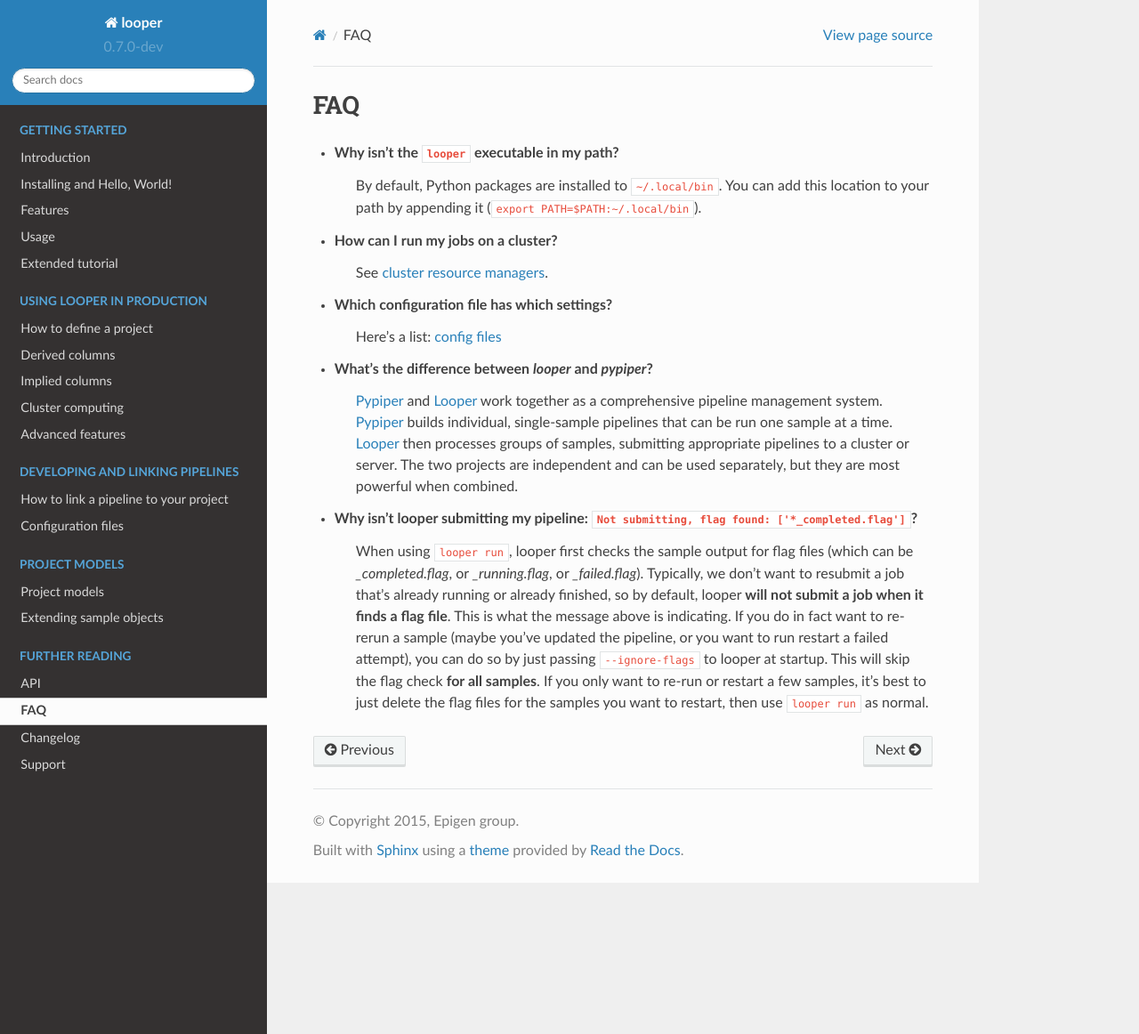
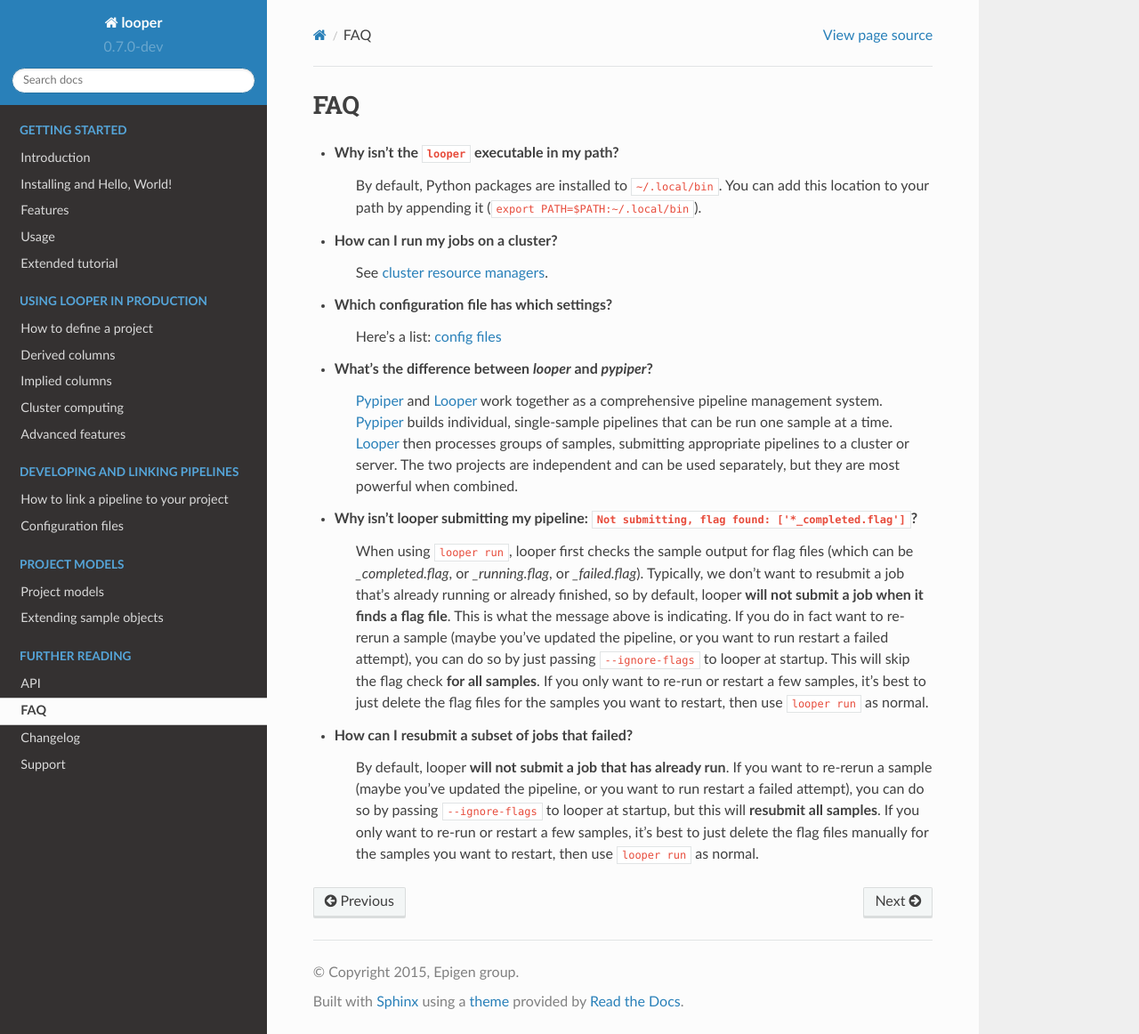
Before and after one commit to pepkit/peppy, a Sphinx documentation site: the page built from doc/source/faq.rst, in a window 1280 px wide and 1162 px high. Shown: the whole window at 89% size. Built offline with Sphinx 7.4.7 and the Read the Docs theme 2.0.0, drawn with Linux system fonts in a browser that asks for light colours.

Commit message:
add to faq

```diff
--- a/doc/source/faq.rst
+++ b/doc/source/faq.rst
@@ -15,3 +15,6 @@
 
 - Why isn't looper submitting my pipeline: ``Not submitting, flag found: ['*_completed.flag']``?
 	When using ``looper run``, looper first checks the sample output for flag files (which can be `_completed.flag`, or `_running.flag`, or `_failed.flag`). Typically, we don't want to resubmit a job that's already running or already finished, so by default, looper **will not submit a job when it finds a flag file**. This is what the message above is indicating. If you do in fact want to re-rerun a sample (maybe you've updated the pipeline, or you want to run restart a failed attempt), you can do so by just passing ``--ignore-flags`` to looper at startup. This will skip the flag check **for all samples**. If you only want to re-run or restart a few samples, it's best to just delete the flag files for the samples you want to restart, then use ``looper run`` as normal.
+
+- How can I resubmit a subset of jobs that failed?
+	By default, looper **will not submit a job that has already run**. If you want to re-rerun a sample (maybe you've updated the pipeline, or you want to run restart a failed attempt), you can do so by passing ``--ignore-flags`` to looper at startup, but this will **resubmit all samples**. If you only want to re-run or restart a few samples, it's best to just delete the flag files manually for the samples you want to restart, then use ``looper run`` as normal.
```
